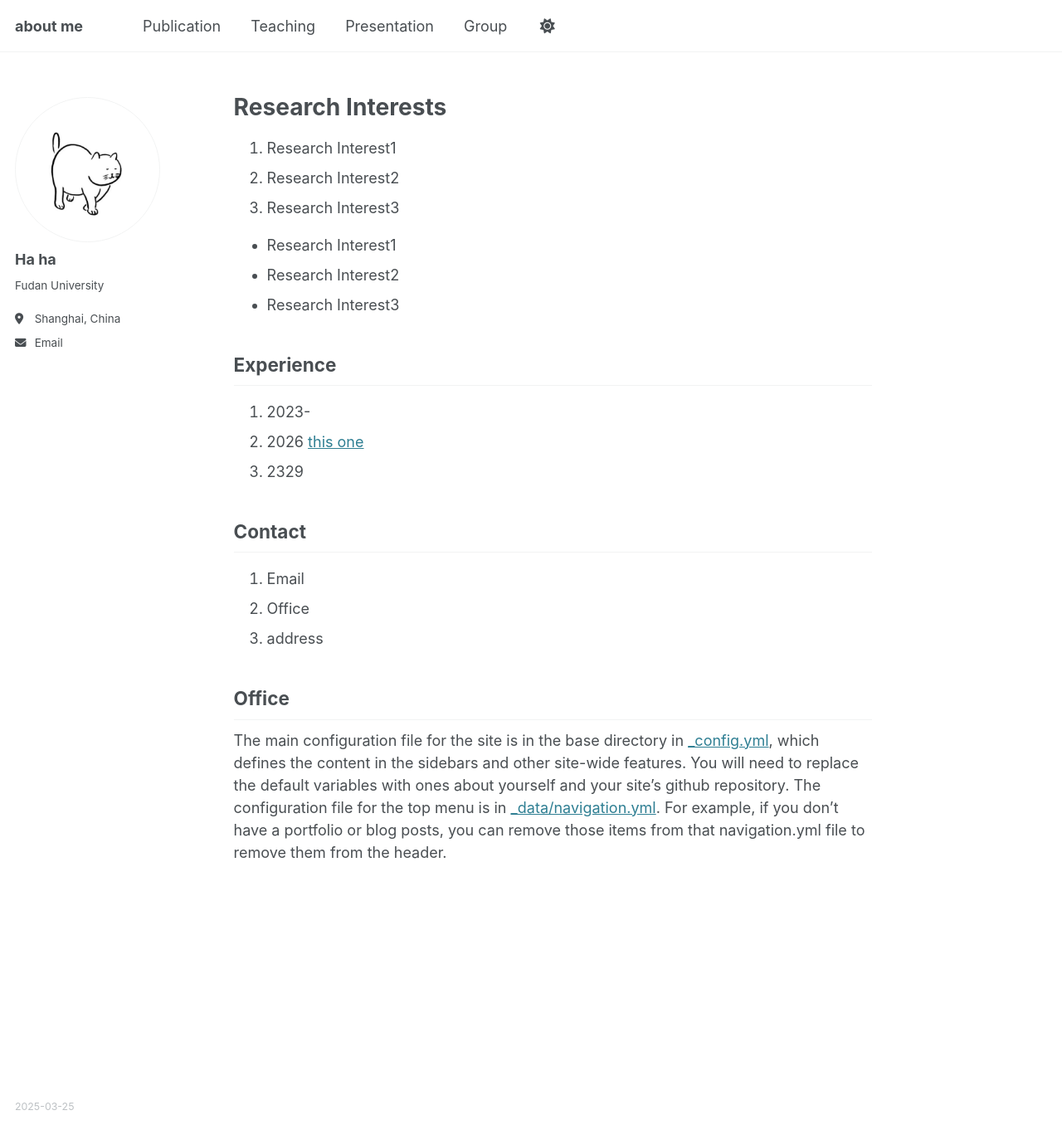
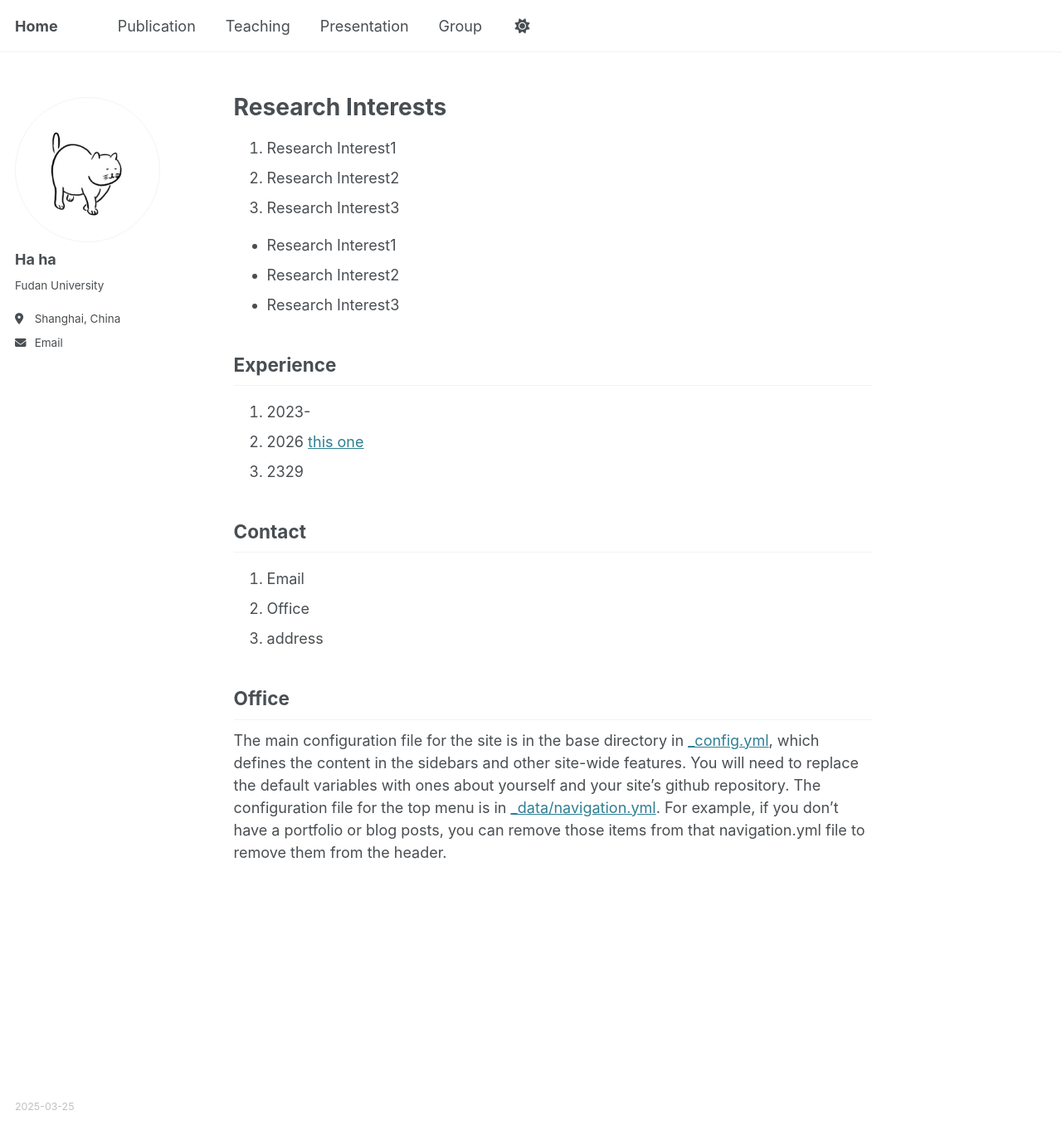
Before and after one commit to jhhe77/jhhe77.github.io, a Jekyll site: the page built from _pages/about.md, in a window 1280 px wide and 1362 px high. Shown: the whole window at 83% size. Built offline with Jekyll 4.4.1, drawn with Linux system fonts in a browser that asks for light colours.

Commit message:
Update _config.yml

```diff
--- a/_config.yml
+++ b/_config.yml
@@ -9,7 +9,7 @@
 # Basic Site Settings
 locale                   : "en-US"
 site_theme               : "default"
-title                    : "about me"
+title                    : "Home"
 title_separator          : "-"
 name                     : &name "Your Name"
 description              : &description "personal description"
```
